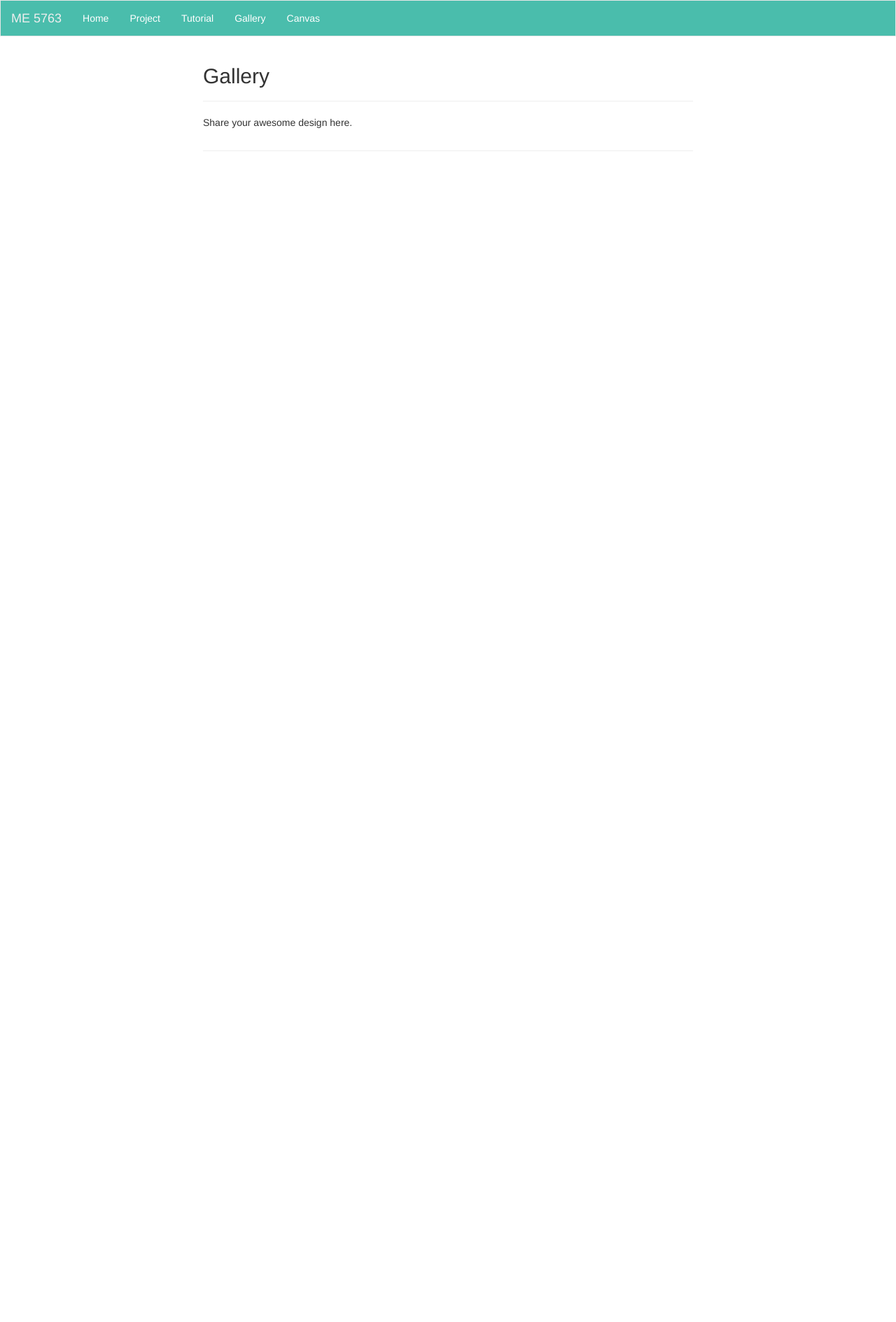
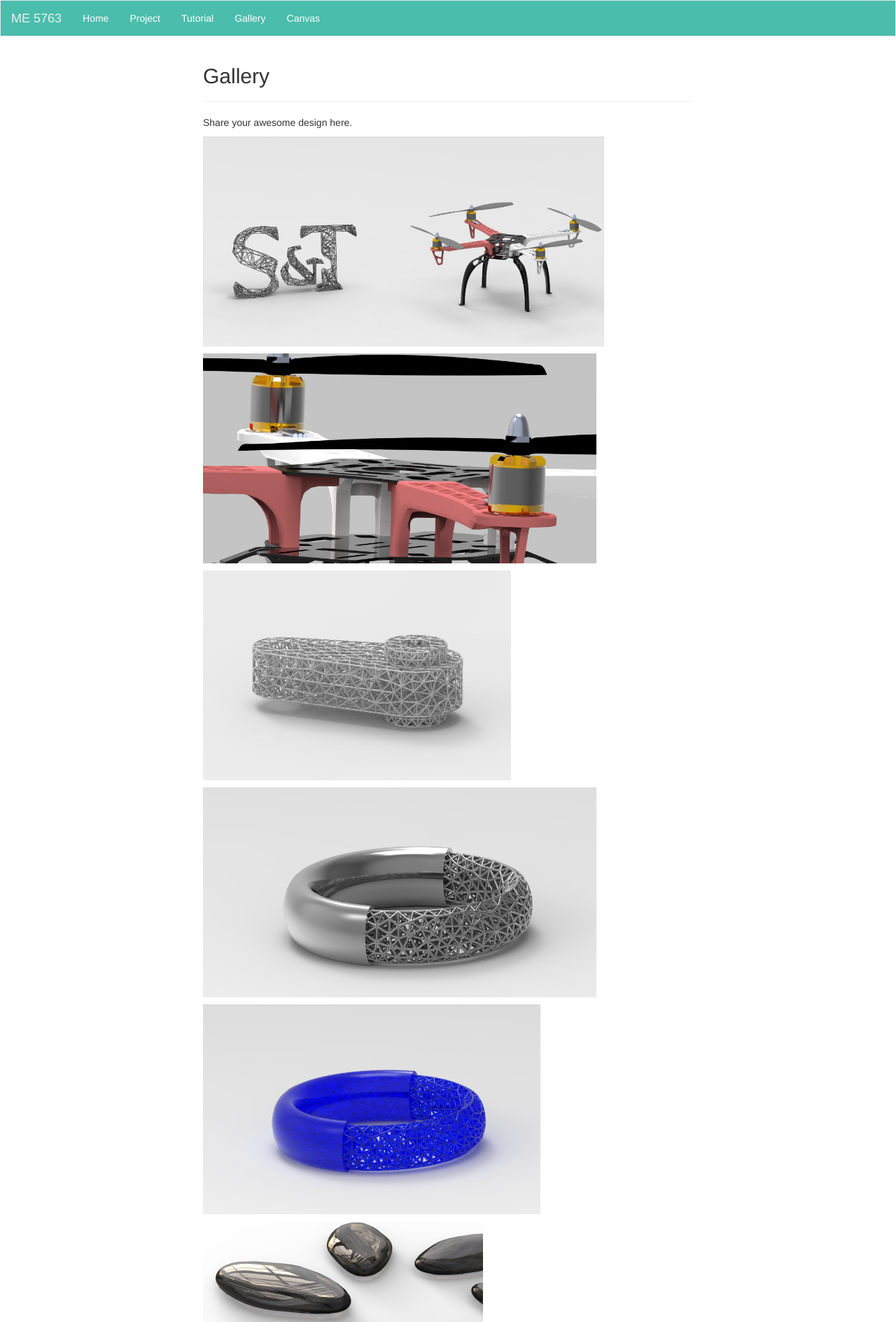
Before and after one commit to me5763/lab-fs19, a Jekyll site: the page built from pages/gallery.md, in a window 1280 px wide. Shown: the top 1889 px of the page at 70% size. Built offline with Jekyll 4.4.1, drawn with Linux system fonts in a browser that asks for light colours; nearby versions of some CDN libraries; before the commit the page ends 900 px from its top, so only the background shows below that.

Commit message:
update gallery

```diff
--- a/pages/gallery.md
+++ b/pages/gallery.md
@@ -5,3 +5,19 @@ description: Gallery
 ---
 
 Share your awesome design here.
+
+<img src="../assets/images/gallery/MST-lattice-logo-drone.jpg" height="300">
+
+<img src="../assets/images/gallery/drone.jpg" height="300">
+
+<img src="../assets/images/gallery/lattice-part.jpg" height="300">
+
+<img src="../assets/images/gallery/lattice-ring-metal.jpg" height="300">
+
+<img src="../assets/images/gallery/lattice-ring-gem.jpg" height="300">
+
+<img src="../assets/images/gallery/glass.jpg" height="300">
+
+<img src="../assets/images/gallery/cup.jpg" height="300">
+
+<img src="../assets/images/gallery/cup-with-hole.jpg" height="300">
```
Also changed, not shown: assets/images/gallery/MST-lattice-logo-drone.jpg (added), assets/images/gallery/cup-with-hole.jpg (added), assets/images/gallery/cup.jpg (added), assets/images/gallery/drone.jpg (added), assets/images/gallery/glass.jpg (added), assets/images/gallery/lattice-part.jpg (added), assets/images/gallery/lattice-ring-gem.jpg (added), assets/images/gallery/lattice-ring-metal.jpg (added), assets/images/gallery/phone.jpg (added).
